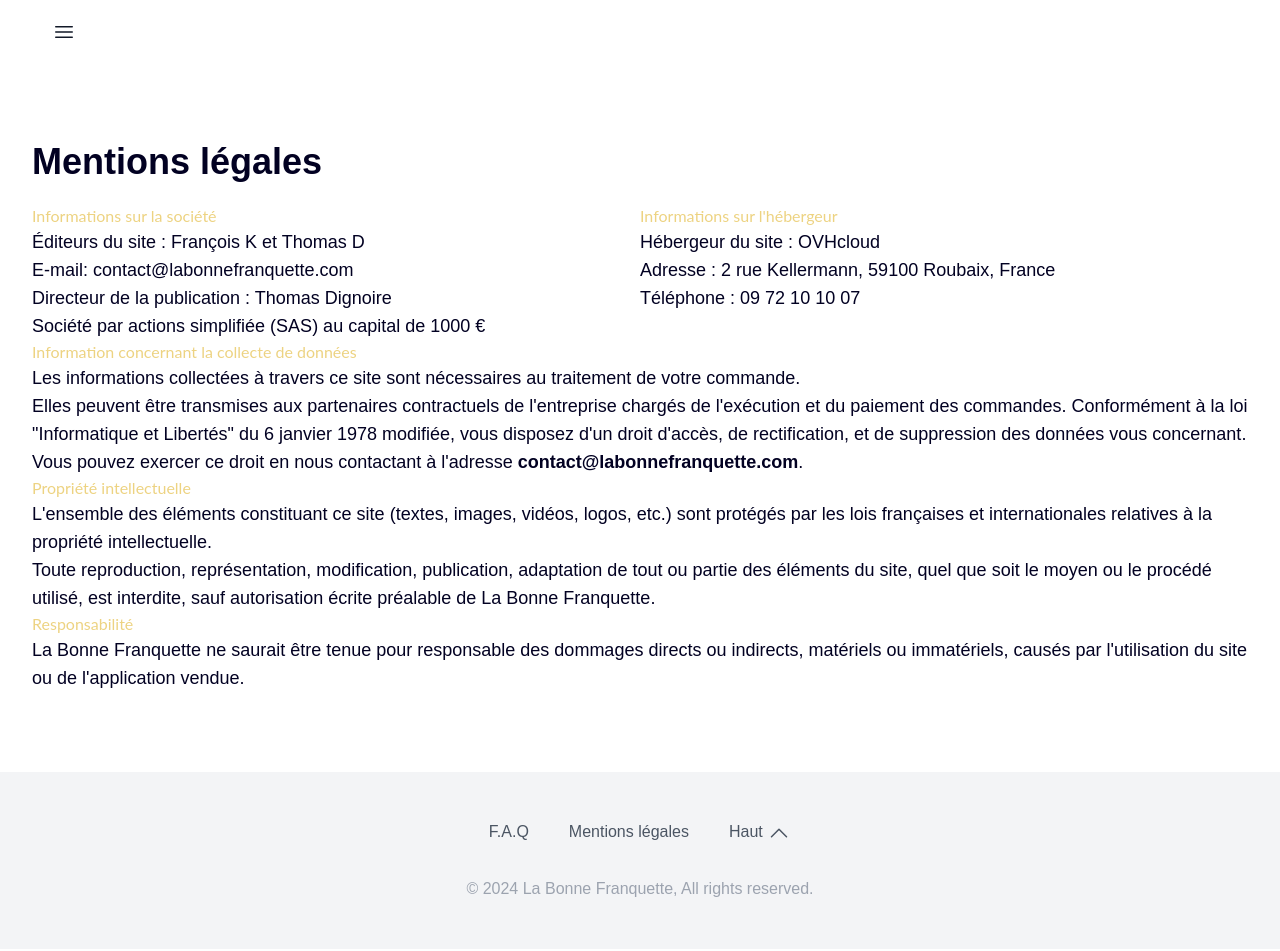
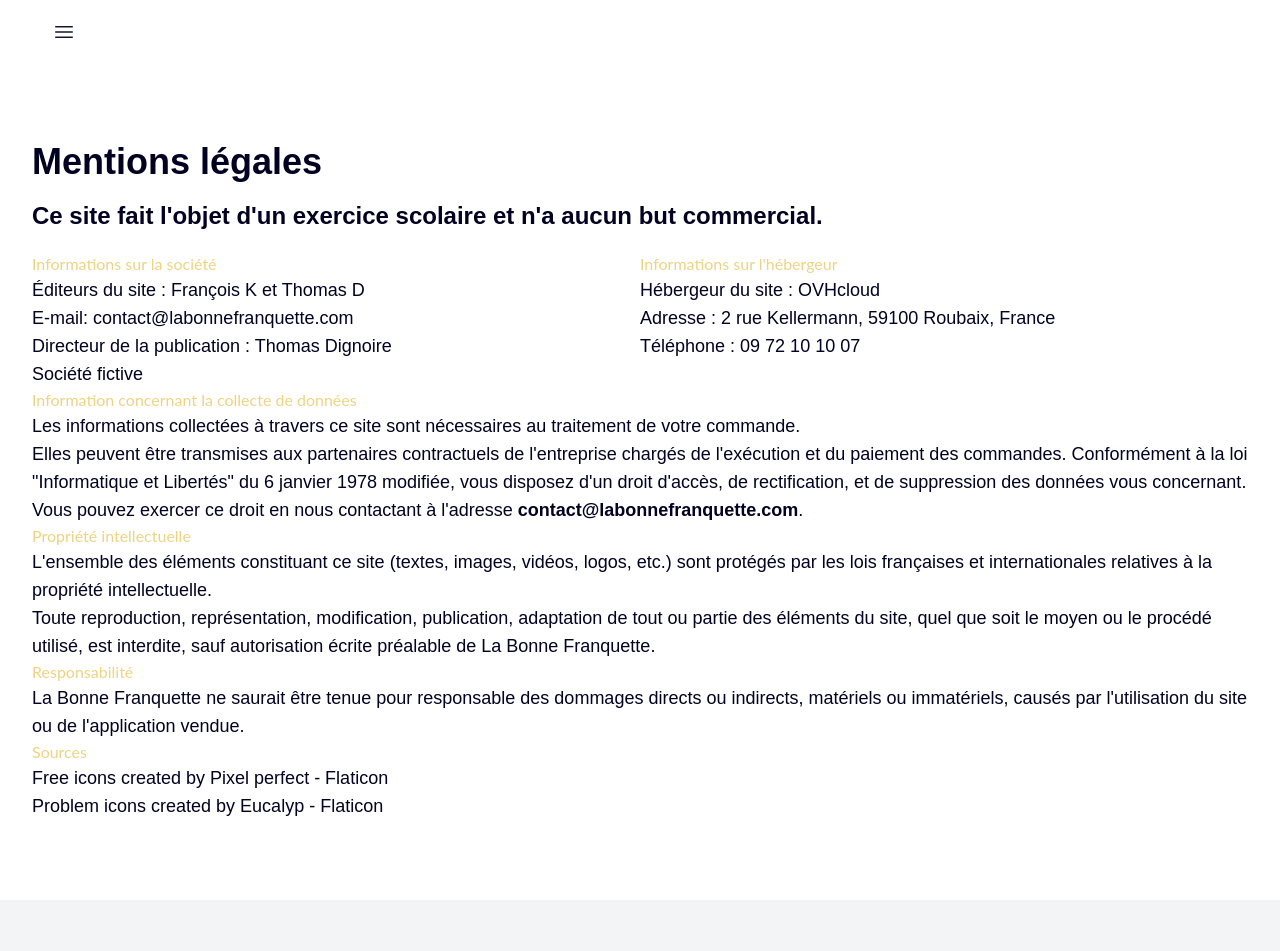
Before and after one commit to iDrack/la-franquette-website-2, a Vue app: page /mentions-legales in a window 1280 px wide. Shown: the top 951 px of the page. Built offline with nearby package versions, Linux system fonts and the light colour scheme.

Commit message:
Mise à jour des mentions légales

```diff
--- a/src/views/MentionsView.vue
+++ b/src/views/MentionsView.vue
@@ -8,6 +8,9 @@
       <h2 class="max-w-lg mb-6 text-3xl sm:text-4xl sm:leading-none font-bold">
         Mentions légales
       </h2>
+      <h3 class="mb-6 text-2xl sm:text-2xl sm:leading-none font-bold">
+        Ce site fait l'objet d'un exercice scolaire et n'a aucun but commercial.
+      </h3>
       <div class="flex flex-row">
         <div class="basis-1/2">
           <h2 class="color-primary lato-regular">
@@ -17,7 +20,7 @@
             <li>Éditeurs du site : François K et Thomas D</li>
             <li>E-mail: contact@labonnefranquette.com</li>
             <li>Directeur de la publication : Thomas Dignoire</li>
-            <li>Société par actions simplifiée (SAS) au capital de 1000 €</li>
+            <li>Société fictive</li>
           </ul>
         </div>
         <div class="basis-1/2">
@@ -63,6 +66,21 @@
         directs ou indirects, matériels ou immatériels, causés par l'utilisation
         du site ou de l'application vendue.
       </p>
+      <h2 class="color-primary lato-regular font-bold">Sources</h2>
+      <ul class="text-base md:text-lg">
+        <li>
+          <a href="https://www.flaticon.com/free-icons/free" title="free icons"
+            >Free icons created by Pixel perfect - Flaticon</a
+          >
+        </li>
+        <li>
+          <a
+            href="https://www.flaticon.com/free-icons/problem"
+            title="problem icons"
+            >Problem icons created by Eucalyp - Flaticon</a
+          >
+        </li>
+      </ul>
     </div>
   </div>
 </template>
```
